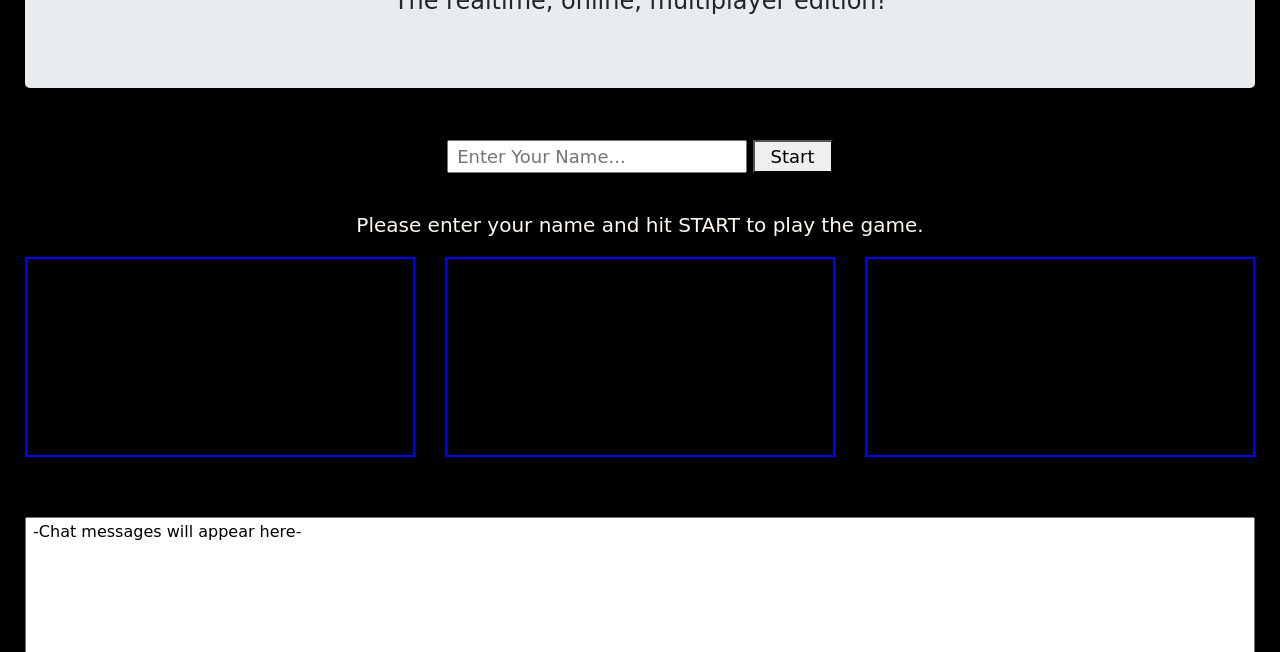
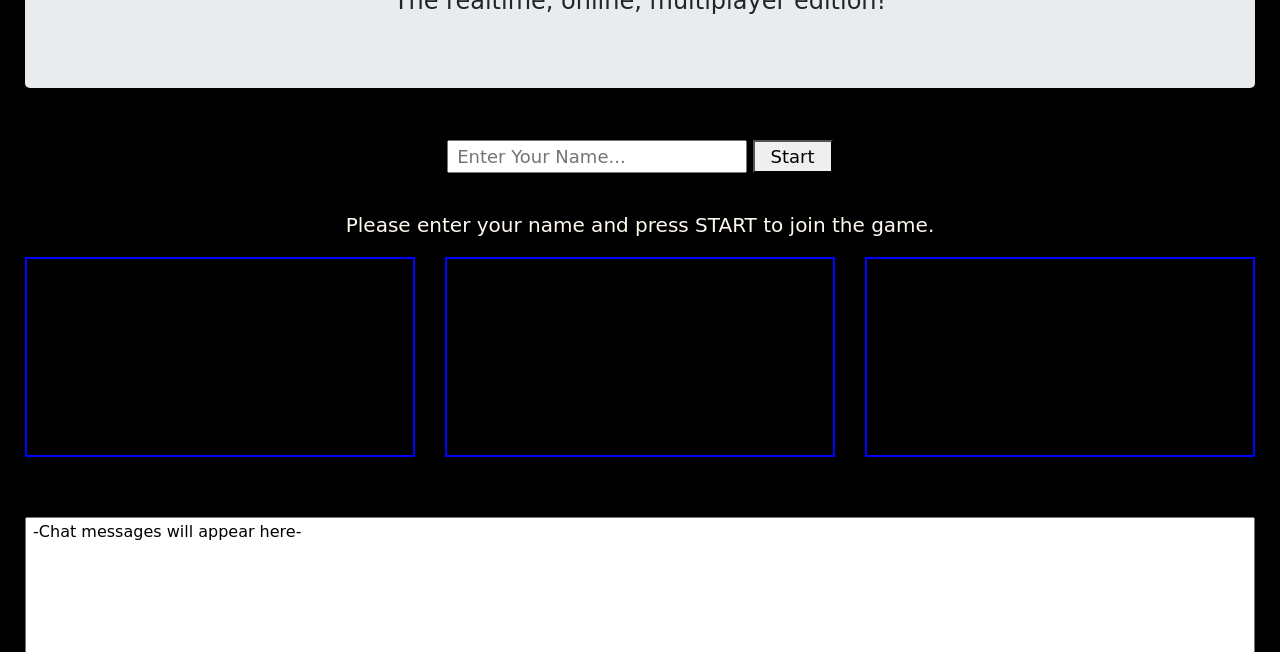
Before and after one commit to Adam28P/RPS-Multiplayer, a plain HTML site: page index.html in a window 1280 px wide. Shown: the part 148-800 px from the top of the page. Drawn offline with nearby package versions, Linux system fonts and the light colour scheme; no server answers.

Commit message:
Added more comments

```diff
--- a/index.html
+++ b/index.html
@@ -21,6 +21,7 @@
 
 <body>
 
+    <!-- Jumbotron header game title -->
     <div class="container-fluid">
         <div class="row">
             <div class="col-md-12">
@@ -31,6 +32,7 @@
             </div>
         </div>
 
+        <!-- Form to enter your name -->
         <div class="row">
             <div class="col-md-12">
                 <div id="game-msg-1">
@@ -42,14 +44,16 @@
             </div>
         </div>
 
+        <!-- Game instructions -->
         <div class="row">
             <div class="col-md-12">
                 <div id="game-msg-2">
-                    <h2 id="game-msg-2-h1">Please enter your name and hit START to play the game.</h2>
+                    <h2 id="game-msg-2-h1">Please enter your name and press START to join the game.</h2>
                 </div>
             </div>
         </div>
 
+        <!-- Player 1, player 2 and game stats boxes -->
         <div class="row">
             <div class="col-md-4">
                 <div id="player-1">
@@ -75,6 +79,7 @@
             </div>
         </div>
 
+        <!-- Chat form and view -->
         <div class="row">
             <div class="col-md-12">
                 <div id="chat-disp">
@@ -95,7 +100,9 @@
     </div>
 
 
-    <br>
+    <br />
+
+    <!-- Button to refresh/restart/quit the game -->
     <button id="refresh">Stop Game</button>
 
 
```
